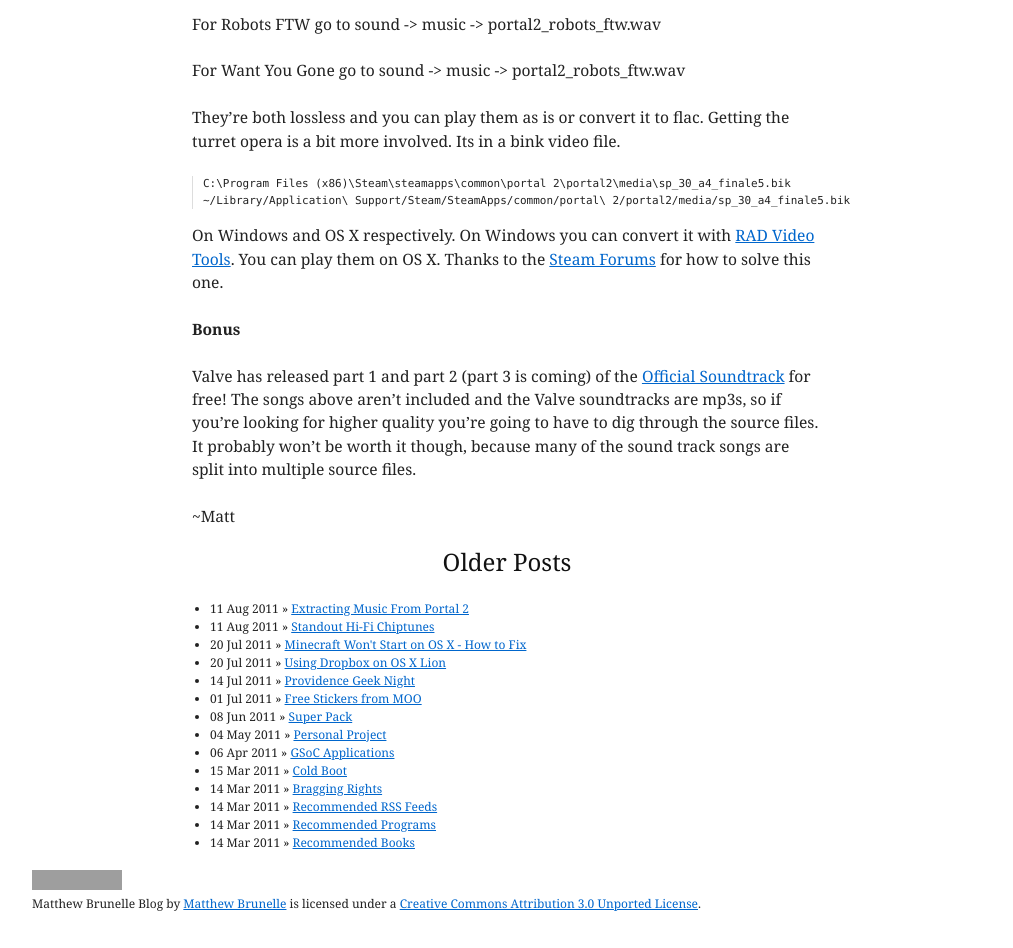
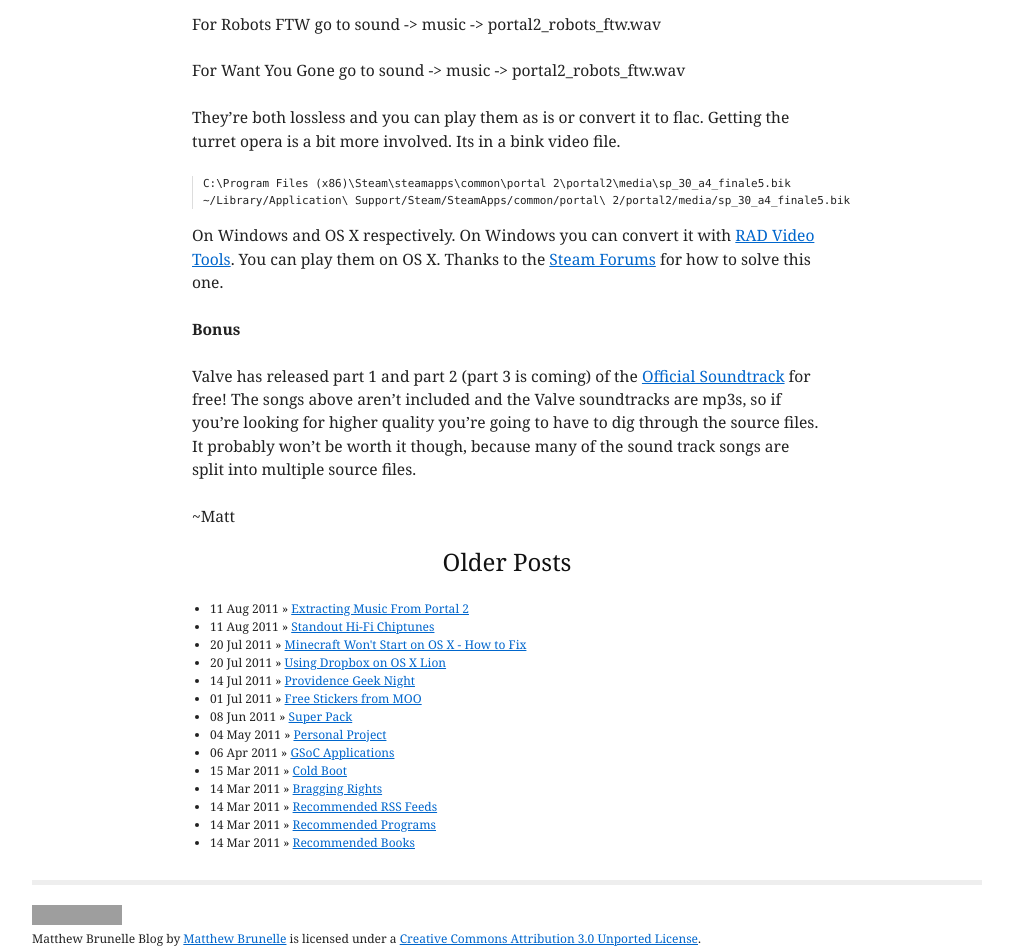
Before and after one commit to ciferkey/ciferkey.github.com, a Jekyll site: the page built from index.html, in a window 1280 px wide. Shown: the part 503-1451 px from the top of the page, without its empty margins (133-1146 px from the left). Built offline with Jekyll 4.4.1, drawn with Linux system fonts in a browser that asks for light colours; comment, search, counter and statistics services are not loaded; before the commit the page ends 1416 px from its top, so only the background shows below that; grey boxes are pictures that could not be loaded.

Commit message:
formatting

```diff
--- a/_layouts/default.html
+++ b/_layouts/default.html
@@ -56,7 +56,8 @@
   })();
 </script>
 <div class="container">
-<a rel="license" href="http://creativecommons.org/licenses/by/3.0/"><img alt="Creative Commons License" style="border-width:0" src="http://i.creativecommons.org/l/by/3.0/88x31.png" /></a><br /><span xmlns:dct="http://purl.org/dc/terms/" href="http://purl.org/dc/dcmitype/Text" property="dct:title" rel="dct:type">Matthew Brunelle Blog</span> by <a xmlns:cc="http://creativecommons.org/ns#" href="http://blog.matthewbrunelle.com" property="cc:attributionName" rel="cc:attributionURL">Matthew Brunelle</a> is licensed under a <a rel="license" href="http://creativecommons.org/licenses/by/3.0/">Creative Commons Attribution 3.0 Unported License</a>.
+<p class="strapline"></p>
+<a text-align="center" rel="license" href="http://creativecommons.org/licenses/by/3.0/"><img alt="Creative Commons License" style="border-width:0" src="http://i.creativecommons.org/l/by/3.0/88x31.png" /></a><br /><span xmlns:dct="http://purl.org/dc/terms/" href="http://purl.org/dc/dcmitype/Text" property="dct:title" rel="dct:type">Matthew Brunelle Blog</span> by <a xmlns:cc="http://creativecommons.org/ns#" href="http://blog.matthewbrunelle.com" property="cc:attributionName" rel="cc:attributionURL">Matthew Brunelle</a> is licensed under a <a rel="license" href="http://creativecommons.org/licenses/by/3.0/">Creative Commons Attribution 3.0 Unported License</a>.
 </div>
 </body>
 </html>
```
